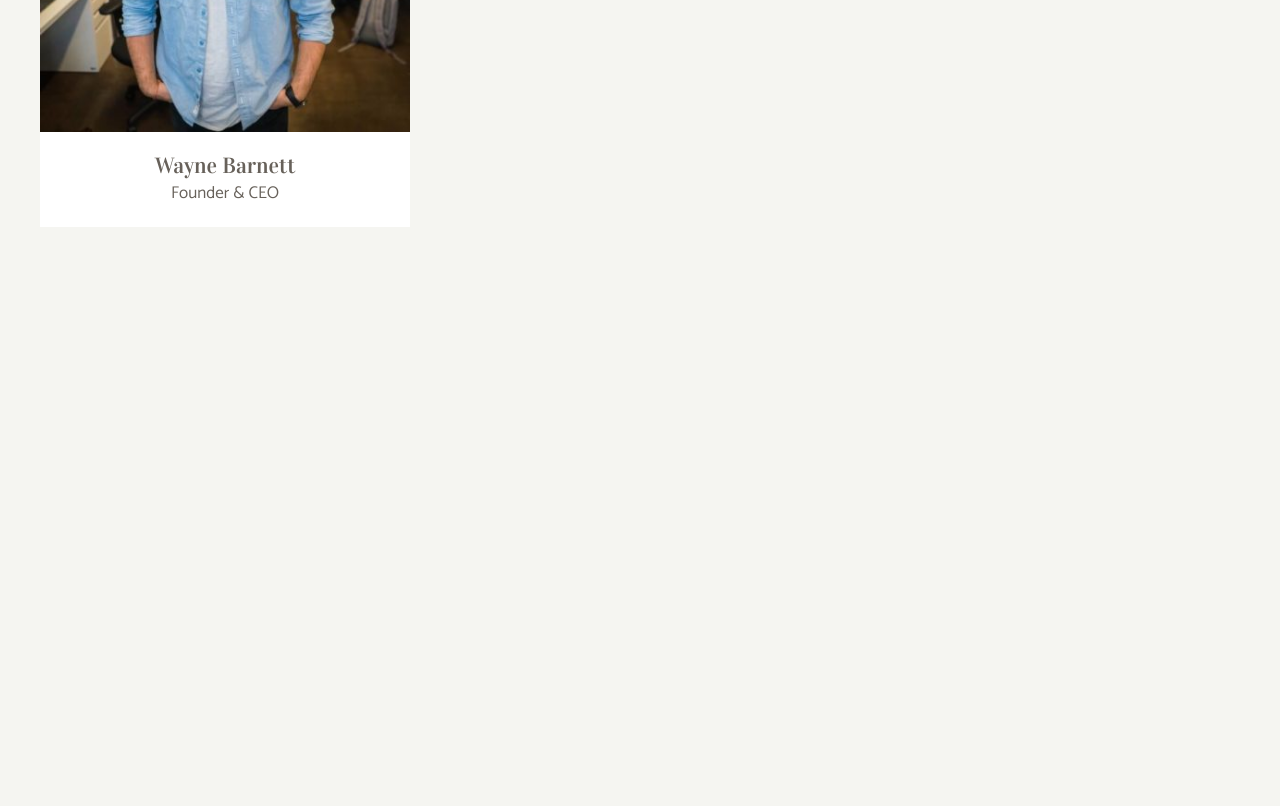
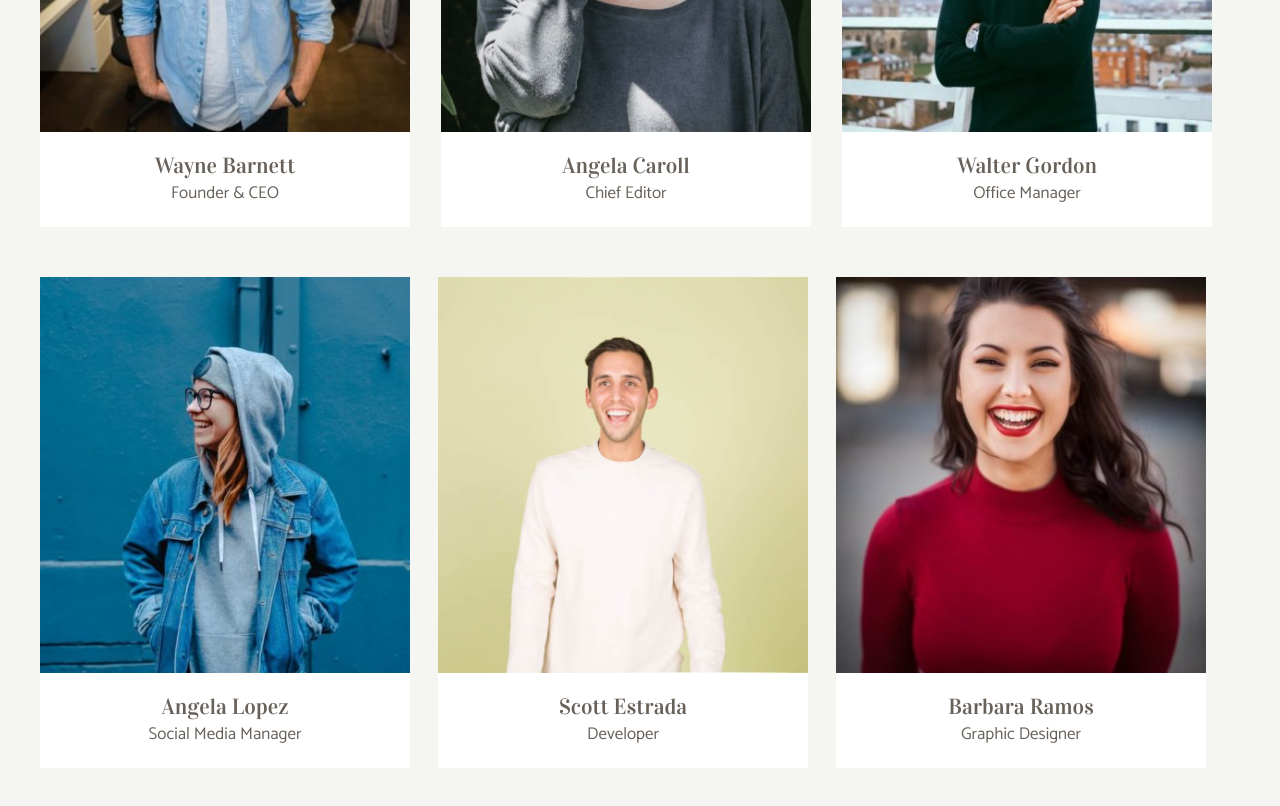
Before and after one commit to Michael-Bombini/js-our-team, a plain HTML site: page index.html in a window 1280 px wide. Shown: the part 500-1306 px from the top of the page. Before the commit the page ends 800 px from the top, so only its background shows below. Drawn offline with Linux system fonts and the light colour scheme.

Commit message:
Completed exercise

```diff
--- a/index.html
+++ b/index.html
@@ -21,22 +21,12 @@
           consequat.
         </p>
         <div class="team-container">
-          <!-- Inseriamo inizialmente una card statica per stilarla e vedere l'effetto finale -->
 
-          <div class="team-card">
-            <div class="card-image">
-              <img
-                src="img/wayne-barnett-founder-ceo.jpg"
-                alt="Wayne Barnett"
-              />
-            </div>
-            <div class="card-text">
-              <h3>Wayne Barnett</h3>
-              <p>Founder & CEO</p>
-            </div>
-          </div>
         </div>
       </div>
     </section>
+
+
+    <script src="main.js"></script>
   </body>
 </html>
--- /dev/null
+++ b/main.js
@@ -0,0 +1,96 @@
+/*
+Per la pagina ‘Chi siamo’ del nostro sito aziendale, dobbiamo sviluppare la sezione “Il nostro team”.
+Definiamo un array di oggetti che rappresentano i membri del team.
+Ogni membro ha le informazioni necessarie per stampare la relativa card: Nome, Ruolo e Foto.
+Milestone 1:
+stampare in console l’elenco dei membri del team, scrivendo separatamente i dettagli di ciascun componente.
+Milestone 2:
+stampare i dati all’interno di un contenitore nella pagina html in modo dinamico,
+creando per ciascun membro del team un elemento html che conterrà i suoi dati.
+BONUS:
+stilizziamo la sezione realizzando le card di ciascun membro del team, come nel mockup allegato.
+
+
+
+
+
+*/
+
+
+
+const teamContainer = document.querySelector(".team-container");
+const team = [
+    {
+        nome : "Wayne Barnett",
+        ruolo : "Founder & CEO",
+        img : "img/wayne-barnett-founder-ceo.jpg",
+    },
+
+    {
+        nome : "Angela Caroll",
+        ruolo : "Chief Editor",
+        img : "img/angela-caroll-chief-editor.jpg",
+    },
+
+
+    {
+        nome : "Walter Gordon",
+        ruolo : "Office Manager",
+        img : "img/walter-gordon-office-manager.jpg",
+    },
+
+    {
+        nome : "Angela Lopez",
+        ruolo : "Social Media Manager",
+        img : "img/angela-lopez-social-media-manager.jpg",
+    },
+
+    {
+        nome : "Scott Estrada",
+        ruolo : "Developer",
+        img : "img/scott-estrada-developer.jpg",
+    },
+
+
+    {
+        nome : "Barbara Ramos",
+        ruolo : "Graphic Designer",
+        img : "img/barbara-ramos-graphic-designer.jpg",
+    },
+
+
+
+
+
+
+
+]
+
+
+function createCard(i){
+    const cardStructure =
+    `<div class="team-card">
+    <div class="card-image">
+        <img
+        src="${team[i].img}"
+        alt="${team[i].nome}"
+        />
+    </div>
+    <div class="card-text">
+        <h3>${team[i].nome}</h3>
+        <p>${team[i].ruolo}</p>
+    </div>
+    </div>`
+
+    return cardStructure;
+
+}
+
+
+
+console.table(team);
+for(let i = 0 ; i < team.length ; i++){
+    teamContainer.innerHTML += createCard(i);
+
+
+}
```
